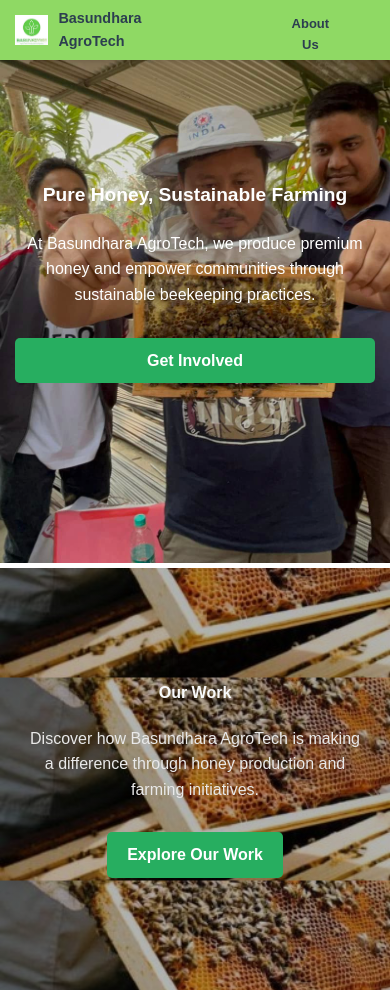
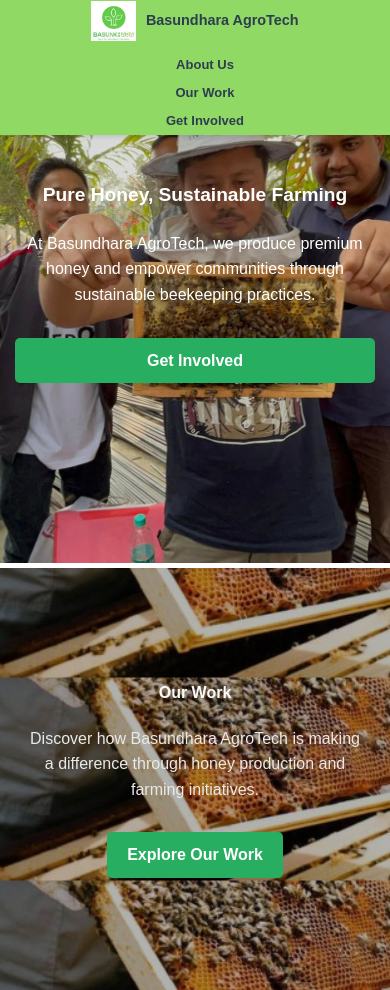
Before and after one commit to Titu69/BasundharaAgrotech, a plain HTML site: page index.html in a window 390 px wide. Shown: the top 990 px of the page. Drawn offline with Linux system fonts and the light colour scheme.

Commit message:
Update styles.css
Reupdated30/01/2025

```diff
--- a/styles.css
+++ b/styles.css
@@ -330,11 +330,11 @@ footer.contact a {
         padding: 1px 0; /* Smaller padding for a smaller navbar */
     }
     .navbar .container {
-        flex-direction: row; /* Ensure proper alignment on smaller screens */
+        flex-direction: column; /* Ensure proper alignment on smaller screens */
         align-items: center;
     }
     .logo img {
-        height: 30px; /* Smaller logo for mobile */
+        height: 40px; /* Smaller logo for mobile */
     }
     .logo-text {
         font-size: .9rem; /* Reduced font size for logo text */
@@ -342,12 +342,23 @@ footer.contact a {
 
     .nav-links {
         margin-top: 10px;
-        flex-direction: row;
+        flex-direction: column;
         align-items: center;
     }
 
     .nav-links a {
         font-size: small;
+    }
+    .nav-button {
+        width: 100%; /* Make the button take full row width */
+        text-align: center; /* Center text inside the button */
+        padding: 3px 130px;
+        background-color: transparent; /* Transparent background */
+        color: white; /* Text color */
+        font-weight: bold;
+        border-radius: 5px;
+        text-decoration: none;
+        transition: background 0.3s ease, transform 0.2s ease, color 0.3s ease;
     }
 
     .hero {
```
